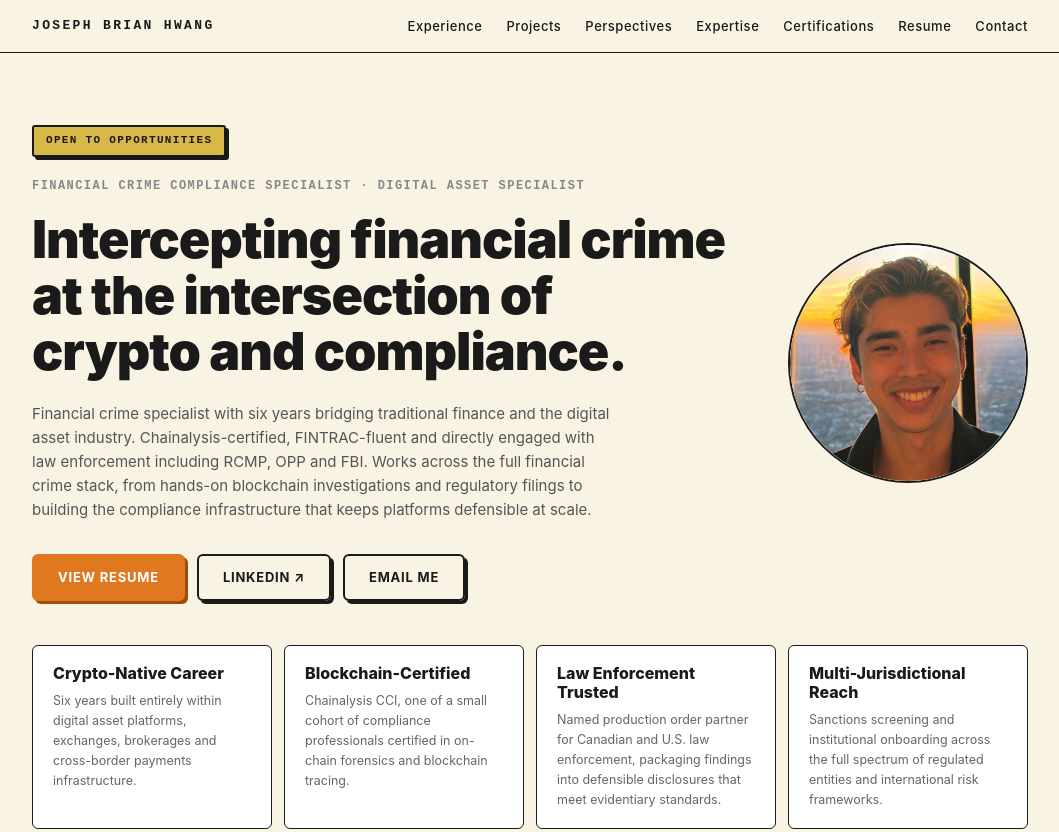
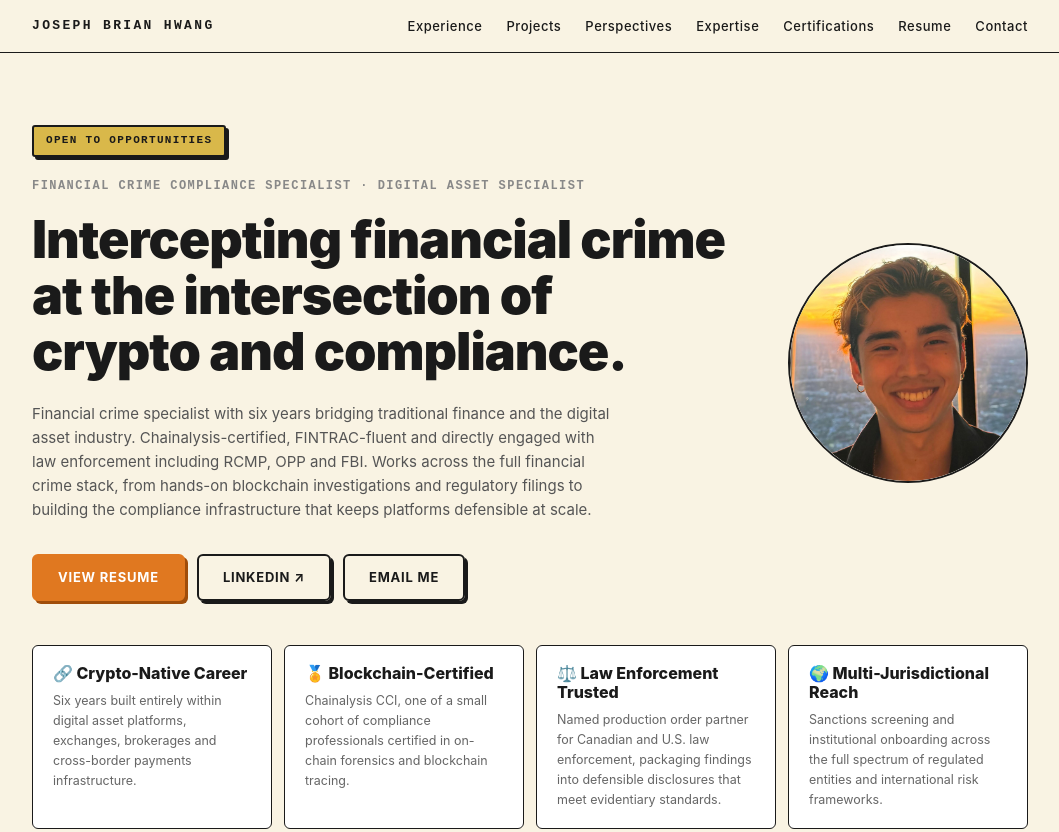
Before and after one commit to fcbrianhwang/fcbrianhwang.github.io, a plain HTML site: page index.html in a window 1280 px wide. Shown: the top 832 px of the page, without its empty margins (110-1169 px from the left). Drawn offline with Linux system fonts and the light colour scheme.

Commit message:
Add files via upload

```diff
--- a/index.html
+++ b/index.html
@@ -221,22 +221,22 @@ footer{border-top:1.5px solid var(--ink);padding:28px 32px;display:flex;align-it
   <div class="stats-row">
 
   <div class="stat-card">
-    <div class="diff-title">Crypto-Native Career</div>
+    <div class="diff-title">🔗 Crypto-Native Career</div>
     <div class="diff-desc">Six years built entirely within digital asset platforms, exchanges, brokerages and cross-border payments infrastructure.</div>
   </div>
 
   <div class="stat-card">
-    <div class="diff-title">Blockchain-Certified</div>
+    <div class="diff-title">🏅 Blockchain-Certified</div>
     <div class="diff-desc">Chainalysis CCI, one of a small cohort of compliance professionals certified in on-chain forensics and blockchain tracing.</div>
   </div>
 
   <div class="stat-card">
-    <div class="diff-title">Law Enforcement Trusted</div>
+    <div class="diff-title">⚖️ Law Enforcement Trusted</div>
     <div class="diff-desc">Named production order partner for Canadian and U.S. law enforcement, packaging findings into defensible disclosures that meet evidentiary standards.</div>
   </div>
 
   <div class="stat-card">
-    <div class="diff-title">Multi-Jurisdictional Reach</div>
+    <div class="diff-title">🌍 Multi-Jurisdictional Reach</div>
     <div class="diff-desc">Sanctions screening and institutional onboarding across the full spectrum of regulated entities and international risk frameworks.</div>
   </div>
 
```
